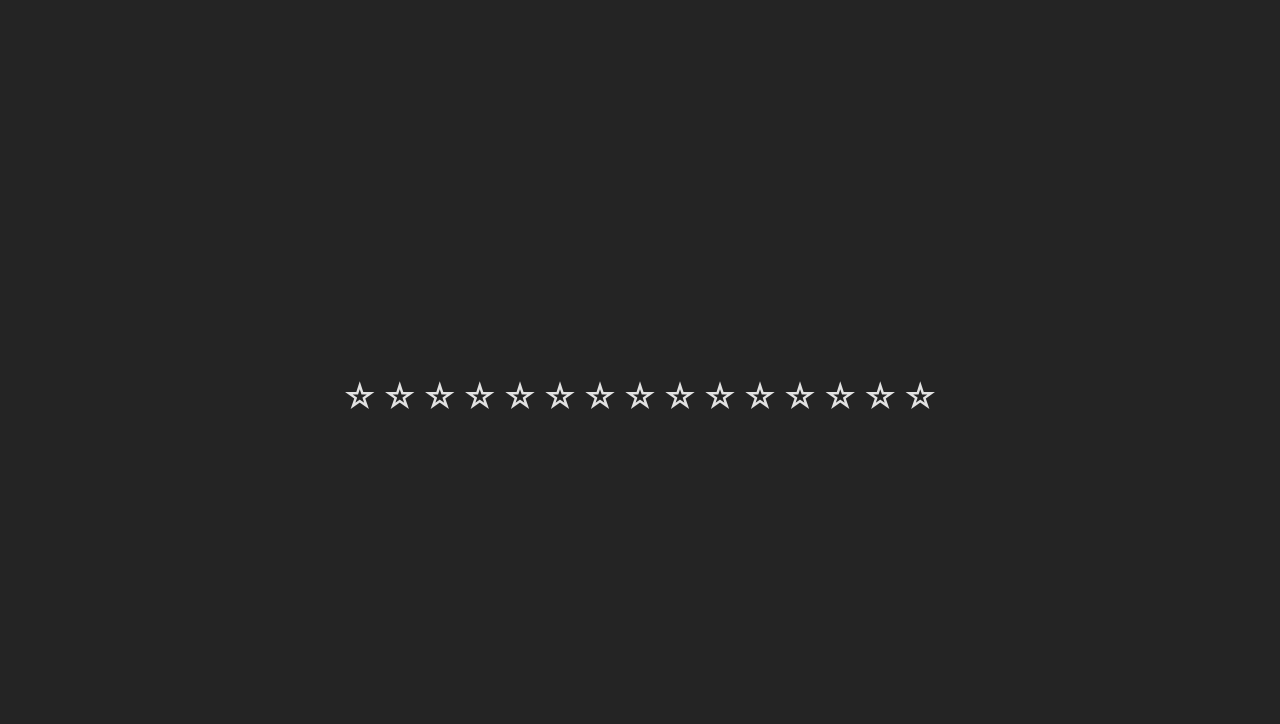
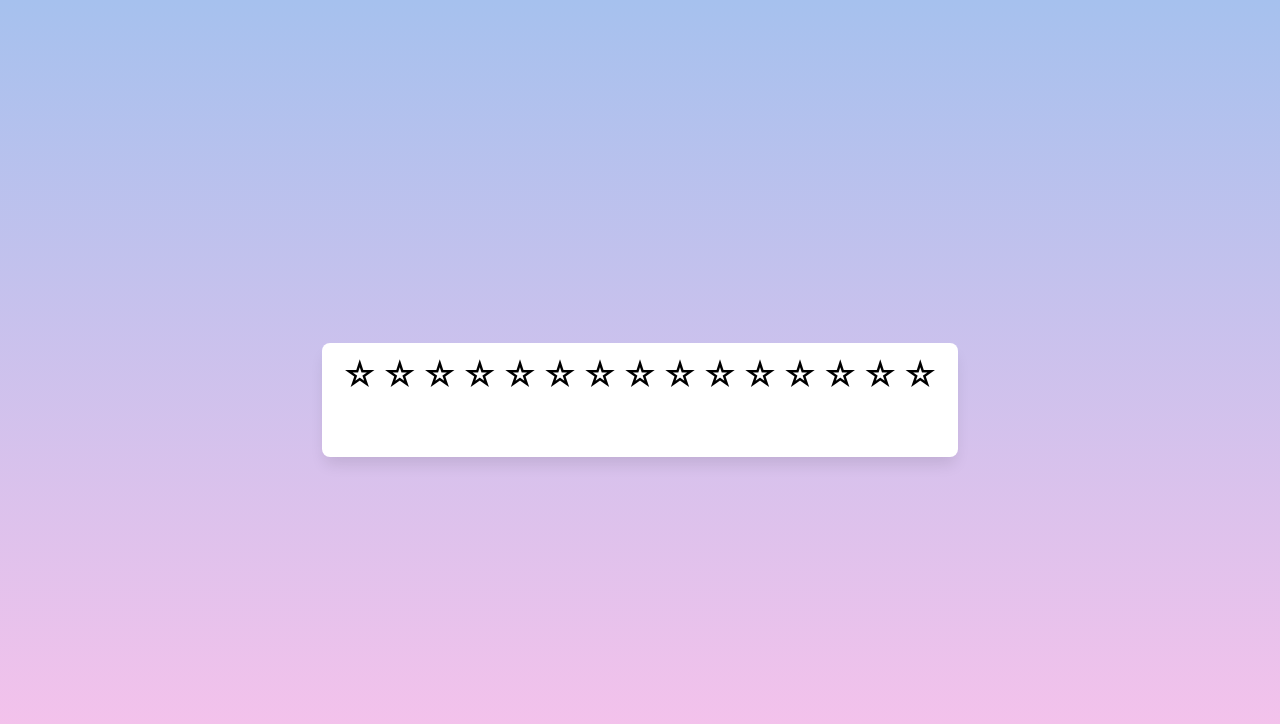
Before and after one commit to supercoder123/ui-vanilla-js, a website built with Vite: page src/components/star-rating/index.html in a window 1280 px wide. Built offline with nearby package versions, Linux system fonts and the light colour scheme.

Commit message:
update star rating styles

```diff
--- a/src/components/star-rating/StarRating.js
+++ b/src/components/star-rating/StarRating.js
@@ -53,5 +53,3 @@ export class StarRating {
         return this.rating;
     }
 }
-
-// '☆' '★'
--- a/src/components/star-rating/index.html
+++ b/src/components/star-rating/index.html
@@ -7,9 +7,12 @@
     <title>Star rating</title>
   </head>
   <body>
-    <div id="app"></div>
+    <div class="card">
+      <div id="app"></div>
 
-    <div id="rating"></div>
+      <div id="rating"></div>
+    </div>
+
 
     <template id="star-template">
         <span data-count="" class="star"></span>
--- a/src/components/star-rating/index.js
+++ b/src/components/star-rating/index.js
@@ -2,17 +2,11 @@ import { StarRating } from './StarRating';
 import '../../style.css';
 import './style.css';
 
-
 const rating = new StarRating('app', {
     numberOfStars: 15,
     onChange: (rating) => {
-        console.log(rating);
         document.getElementById('rating').innerText = `You have received ${rating} stars`;
     }
 });
 
-
-
-
-
 export * from './StarRating';
--- a/src/components/star-rating/style.css
+++ b/src/components/star-rating/style.css
@@ -1,5 +1,14 @@
 #app {
     padding: 0;
+}
+body {
+    background-image: linear-gradient(to top, #fbc2eb 0%, #a6c1ee 100%);
+}
+.card {
+    background-color: white;
+    border-radius: 8px;
+    padding: 20px;
+    box-shadow: 0px 10px 15px -3px rgba(0,0,0,0.1);
 }
 body {
   justify-content: center;
@@ -10,7 +19,14 @@ span.star {
 }
 span.star::before {
     content: '☆';
+    transition: color 0.3s ease-out;
 }
 span.star.active::before {
     content: '★';
+    color: #ffae00;
 }
+#rating {
+    min-height: 24px;
+    margin: 10px 0;
+    text-align: center;
+}
--- a/src/style.css
+++ b/src/style.css
@@ -4,9 +4,9 @@
   line-height: 24px;
   font-weight: 400;
 
-  color-scheme: light dark;
-  color: rgba(255, 255, 255, 0.87);
-  background-color: #242424;
+  /* color-scheme: light dark; */
+  /* color: rgba(255, 255, 255, 0.87); */
+  /* background-color: #242424; */
 
   font-synthesis: none;
   text-rendering: optimizeLegibility;
--- a/vite.config.js
+++ b/vite.config.js
@@ -8,6 +8,7 @@ const outDir = resolve(__dirname, 'dist');
 
 export default defineConfig({
   root,
+  base: '/vanilla-js-ui/',
   build: {
     outDir,
     emptyOutDir: true,
```
